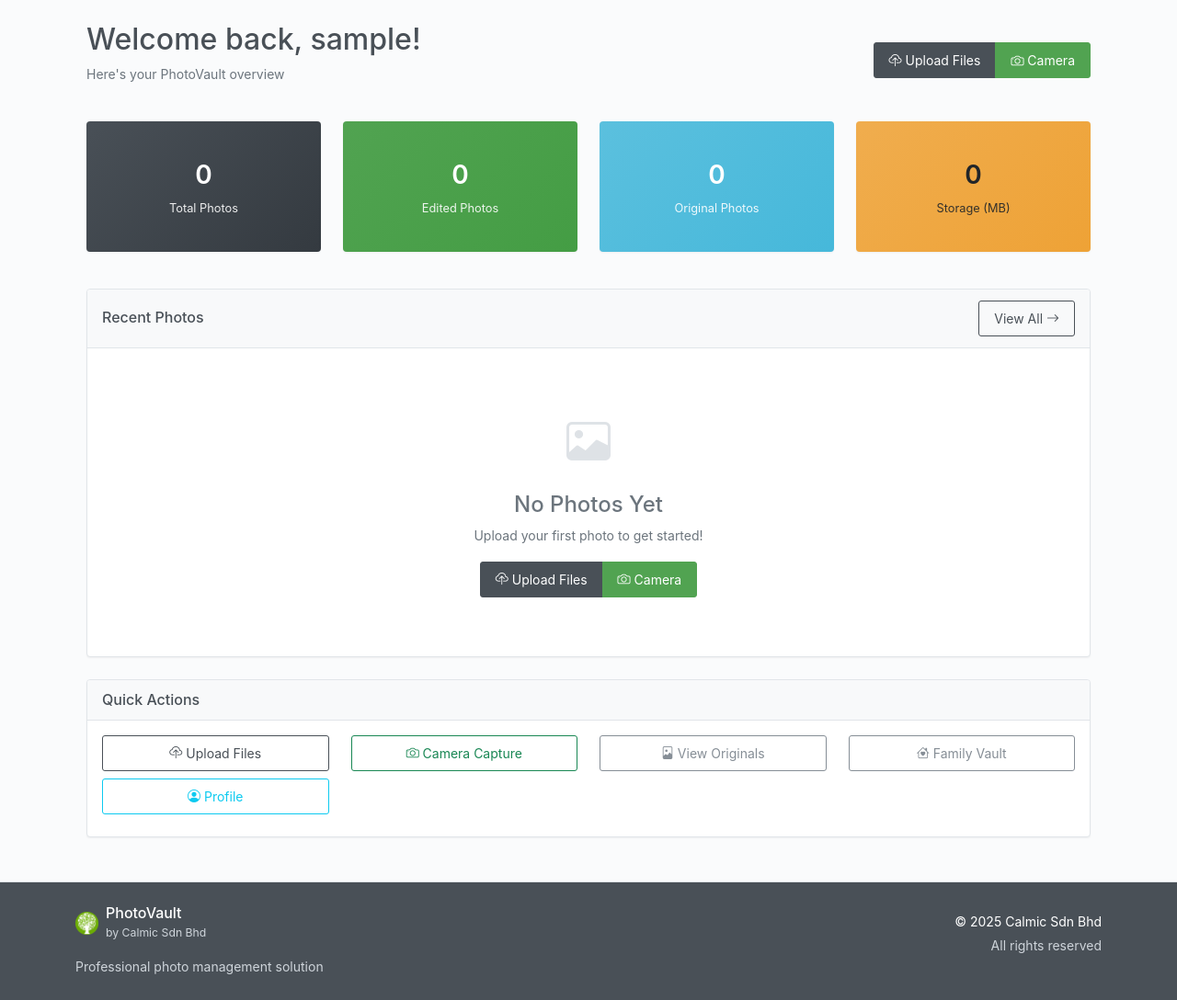
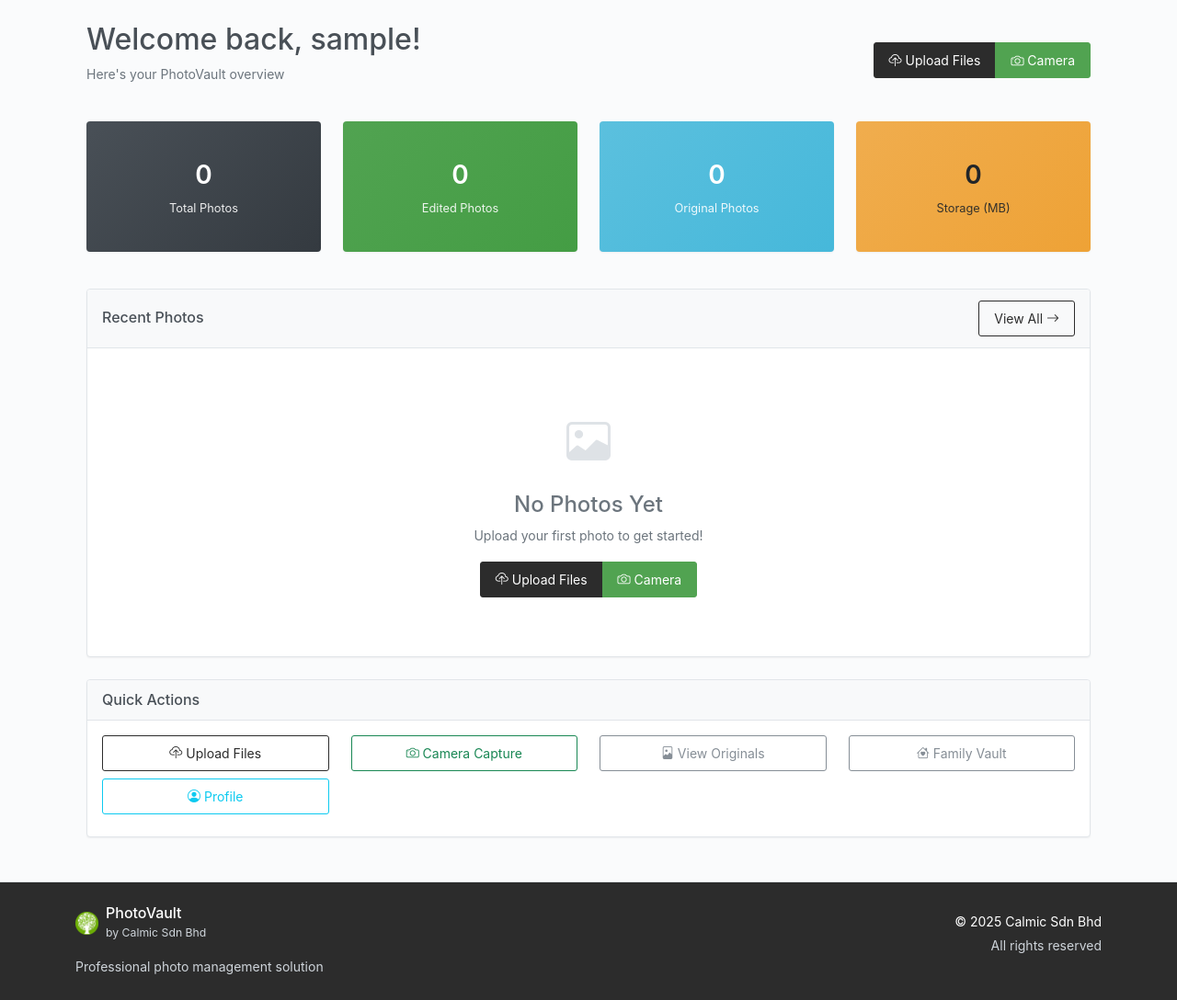
Before and after one commit to hamkasu/photoverone, a Flask app: page /dashboard in a window 1280 px wide. Shown: the part 80-1168 px from the top of the page at 92% size. Run offline with Flask 3, Linux system fonts and the light colour scheme; the visitor is signed in with stand-in values (Sample User, id 1); data that the repository does not hold is empty; parts of the project's set-up code (start-up, migrations or seed data) failed here and were passed over; some libraries are stand-ins or nearby versions.

Commit message:
Update the site's main color scheme to a darker professional gray
Change the primary color variable in `style.css` from `#495057` to `#2c2c2c`.

Replit-Commit-Author: Agent
Replit-Commit-Session-Id: b25b818b-07fc-43bc-8372-cfc47fd16d73
Replit-Commit-Checkpoint-Type: full_checkpoint
Replit-Commit-Screenshot-Url: https://storage.googleapis.com/screenshot-production-us-central1/4508c708-e560-47bf-bc50-4ace8ed53c23/b25b818b-07fc-43bc-8372-cfc47fd16d73/9WCvMiM

```diff
--- a/photovault/static/css/style.css
+++ b/photovault/static/css/style.css
@@ -25,7 +25,7 @@ body {
 
 /* Ultra Conservative Color Palette */
 :root {
-    --primary-color: #495057;           /* Muted dark gray */
+    --primary-color: #2c2c2c;           /* Dark professional gray */
     --secondary-color: #868e96;         /* Light gray */
     --success-color: #51a351;           /* Muted green */
     --info-color: #5bc0de;              /* Muted blue */
```
Also changed, not shown: attached_assets/image_1758280553478.png (added), 1 other file.
